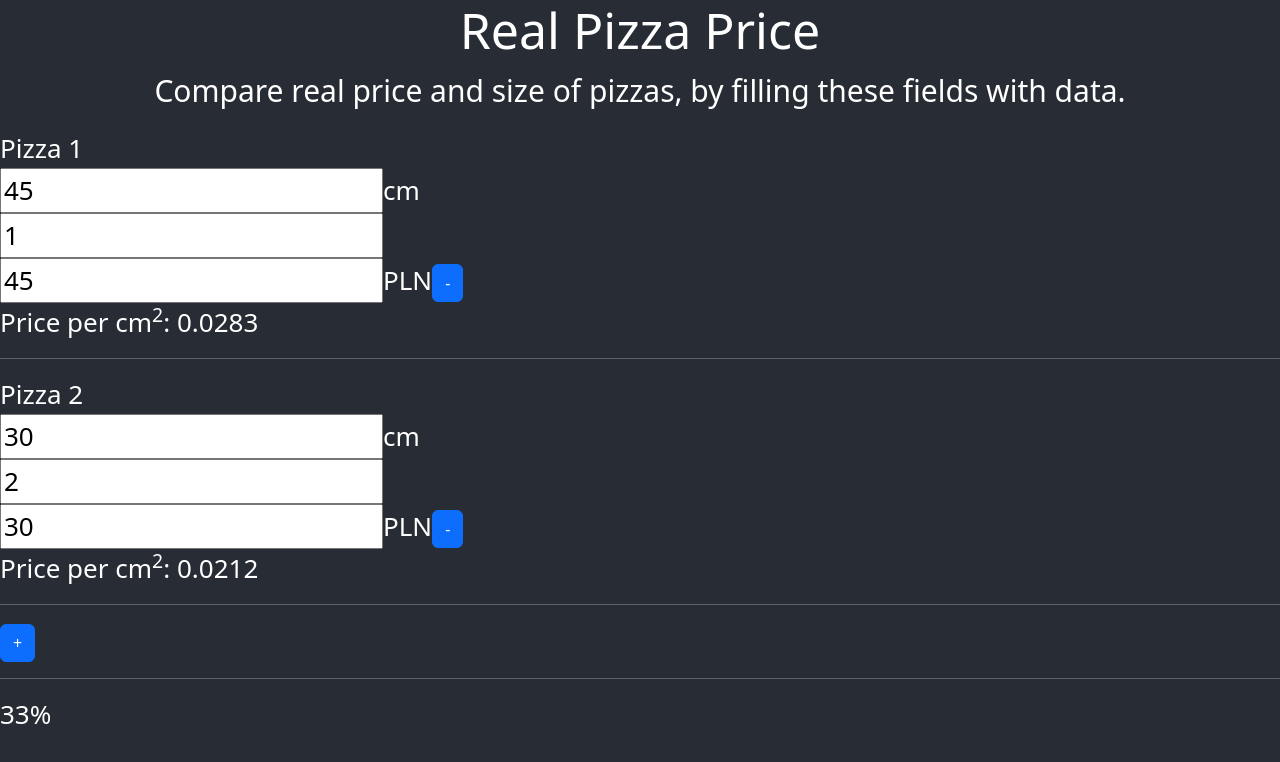
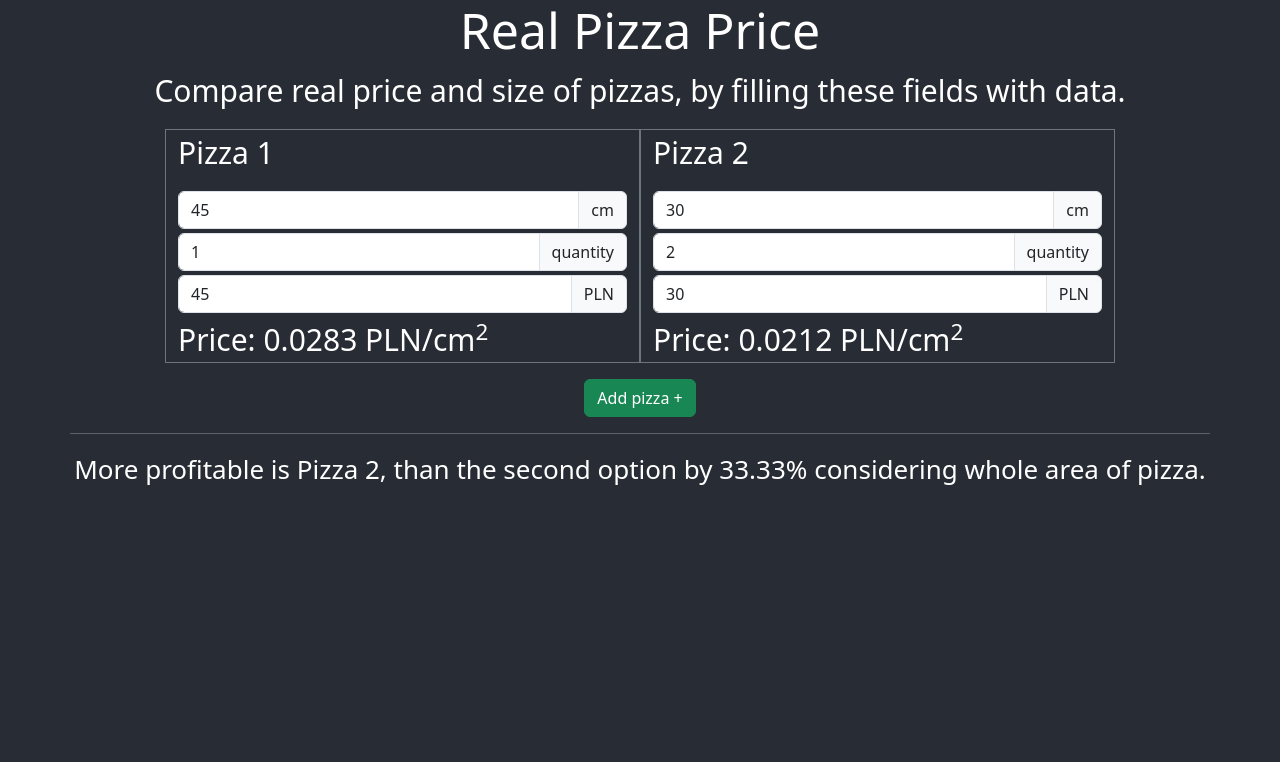
Before and after one commit to ZKuba94/Real-pizza-price, a React (Create React App) app: page / in a window 1280 px wide. Shown: the top 762 px of the page. Built offline with nearby package versions, Linux system fonts and the light colour scheme.

Commit message:
new way of storing data by Map, improve calculations, design, buttons, reduce amount of states

```diff
--- a/src/routes/App.js
+++ b/src/routes/App.js
@@ -4,7 +4,7 @@ import Header from "./Header";
 import PizzaFormTile from "./PizzaFromTile";
 import Result from "./Result"
 import {useState} from "react";
-import {Button} from "react-bootstrap";
+import {Button, Container, Row} from "react-bootstrap";
 
 const measurements = ['cm', 'm', 'in', 'ft'];
 const currencies = ['PLN', 'USD', 'EUR'];
@@ -17,20 +17,12 @@ const currencies = ['PLN', 'USD', 'EUR'];
 // curSet.has('AUD');
 // Array.from(curSet.values());
 //
-// //  6  7   8
-// // [x][x1][x2]
-//
-// const x = { d: '', c: 11 } // x === addr_1231255
-// const x1 = { d: '', c: 11 } // x === addr_1231256
-//
-// const arr = [x, x1];
-// arr.push({ d: '', c: 11})
-//
-// arr[0] // x === addr_1231255
-// arr[1] // x === addr_1231256
-// arr[2] // x === addr_1231257
-
-
+// Array.from(initialPizzasMap.entries())
+//     .map((entry) => {
+//         // [
+//         const [key, {size, quantity, price}] = entry;
+//         return `label: ${key}, price: ${price}`
+//     })
 const initialPizzasMap = new Map([
     [
         1, {price: 45, quantity: 1, size: 45} // [key, value(object mostly)]
@@ -40,34 +32,8 @@ const initialPizzasMap = new Map([
     ]
 ])
 
-
-// initialPizzasMap.set('Pizza 3', {
-//     price: 0, quantity: 1, size: 50,
-// });
-//
-// initialPizzasMap.delete('Pizza 1')
-// initialPizzasMap.get('Pizza 2')
-//
-// Array.from(initialPizzasMap.entries())
-//     .map((entry) => {
-//         // [
-//         const [key, {size, quantity, price}] = entry;
-//         return `label: ${key}, price: ${price}`
-//     })
-//
-// console.log(initialPizzas);
-
-// const pricePerArea = (values) => {
-//     const {size, price, quantity} = values
-//     return size*quantity*price
-// }
-
 function App() {
     const [pizzas, setPizzas] = useState(initialPizzasMap);
-    // const [currency, setCurrency] = useState(currencies[0]);
-
-    // const bestPizza = Array.from(pizzas.values());
-
     const upsertPizza = (key, values) => {
         // pizzas.ref = ADDR_231543
         setPizzas((prevPizzas) => {
@@ -77,7 +43,6 @@ function App() {
             return nextPizzas
         })
     }
-
     const removePizza = (key) => {
         // pizzas.ref = ADDR_231543
         setPizzas((prevPizzas) => {
@@ -87,16 +52,18 @@ function App() {
             return nextPizzas
         })
     }
-
-    const addPizza = () => upsertPizza(Array.from(pizzas.keys()).at(-1) + 1, {price: 30, quantity: 1, size: 30})
-    // Map size === Array length // arr.at(1) === arr[1]
-
-    return (<div className="App">
+    const addPizza = () =>
+        upsertPizza(Array.from(pizzas.keys()).at(-1) + 1, {price: 30, quantity: 1, size: 30})
+    return (
+        <div className="App">
             <Header/>
+            <Container>
+                <Row className='d-flex justify-content-center'>
                     {
                         Array.from(pizzas.entries())
                             .map(([key, object]) => (
                                 <PizzaFormTile
+                                    pizzas={pizzas}
                                     key={key}
                                     label={key}
                                     values={object}
@@ -107,11 +74,15 @@ function App() {
                                 />
                             ))
                     }
-        <Button onClick={addPizza}>+</Button>
+                </Row>
+                <Row className='d-flex justify-content-center'>
+                    <Button variant='success' onClick={addPizza} className='my-3' style={{width: "fit-content"}}>Add pizza +</Button>
                     <hr/>
                     <Result
                         pizzas={pizzas}
                     />
+                </Row>
+            </Container>
         </div>);
 }
 
--- a/src/routes/PizzaFromTile.js
+++ b/src/routes/PizzaFromTile.js
@@ -1,47 +1,84 @@
-import {Button} from "react-bootstrap";
+import {Button, InputGroup, Form, Col, Row} from "react-bootstrap";
 
-const PizzaFormTile = ({values, update, label, remove,measurement,currency}) => {
+const PizzaFormTile = ({pizzas, label, values, measurement, currency, update, remove}) => {
     const {size, price, quantity} = values
     const pricePerArea = () => {
-        return (price/(((Math.PI*(size/2)**2)*quantity))).toFixed(4)
+        return (price / (((Math.PI * (size / 2) ** 2) * quantity))).toFixed(4)
     }
     return (
+        <Col xs={10} sm={5} className='border border-secondary'>
             <div>
-            <label>
-                Pizza {label}
-                <br/>
-                <input
+                <label className='d-flex justify-content-between'>
+                    <p>Pizza {label}</p>
+                    {pizzas.size > 2 ? <Button variant='danger' onClick={remove} className='my-2'>-</Button> : ''}
+                </label>
+                <InputGroup size="md" className='mb-1'>
+                    <Form.Control
+                        type='number'
+                        aria-label="size"
+                        aria-describedby="size"
                         value={size}
-                    type='number'
                         onChange={(e) => {
                             update({...values, size: parseFloat(e.target.value)})
                         }}
                     />
-                {measurement}
-                <br/>
-                <input
+                    <InputGroup.Text id="size">{measurement}</InputGroup.Text>
+                </InputGroup>
+                <InputGroup size="md" className='mb-1'>
+                    <Form.Control
+                        type='number'
+                        aria-label="quantity"
+                        aria-describedby="quantity"
                         value={quantity}
-                    type="number"
                         onChange={(e) => {
                             update({...values, quantity: parseFloat(e.target.value)})
                         }}
                     />
-                <br/>
-                <input
+                    <InputGroup.Text id="quantity">quantity</InputGroup.Text>
+                </InputGroup>
+                <InputGroup size="md" className='mb-1'>
+                    <Form.Control
+                        type='number'
+                        aria-label="price"
+                        aria-describedby="price"
                         value={price}
-                    type="number"
                         onChange={(e) => {
                             update({...values, price: parseFloat(e.target.value)})
                         }}
                     />
-                {currency}
-            </label>
-            <Button onClick={remove}>-</Button>
-            <br/>
-            Price per cm<sup>2</sup>: {pricePerArea()}
-
-            <hr/>
+                    <InputGroup.Text id="price">{currency}</InputGroup.Text>
+                </InputGroup>
+                {/*<br/>*/}
+                {/*<input*/}
+                {/*    value={size}*/}
+                {/*    type='number'*/}
+                {/*    onChange={(e) => {*/}
+                {/*        update({...values, size: parseFloat(e.target.value)})*/}
+                {/*    }}*/}
+                {/*/>*/}
+                {/*{measurement}*/}
+                {/*<br/>*/}
+                {/*<input*/}
+                {/*    value={quantity}*/}
+                {/*    type="number"*/}
+                {/*    onChange={(e) => {*/}
+                {/*        update({...values, quantity: parseFloat(e.target.value)})*/}
+                {/*    }}*/}
+                {/*/>*/}
+                {/*<br/>*/}
+                {/*<input*/}
+                {/*    value={price}*/}
+                {/*    type="number"*/}
+                {/*    onChange={(e) => {*/}
+                {/*        update({...values, price: parseFloat(e.target.value)})*/}
+                {/*    }}*/}
+                {/*/>*/}
+                {/*{currency}*/}
+                {/*</label>*/}
+                {/*<br/>*/}
+                <p className='mb-0'>Price: {pricePerArea()} {currency}/{measurement}<sup>2</sup></p>
             </div>
+        </Col>
     );
 };
 
--- a/src/routes/Result.js
+++ b/src/routes/Result.js
@@ -1,5 +1,4 @@
 const Result = (pizzas) => {
-    let message =''
     const pizzasMap = pizzas.pizzas
     const pizzaAreas = Array.from(pizzasMap.entries())
         .map(([key, object]) => {
@@ -18,43 +17,30 @@ const Result = (pizzas) => {
     let bestValue = Infinity
     let secondOption = null
     let secondValue = Infinity
-    const resultPercentage = (calculationsMap) => {
-        calculationsMap.forEach((obj,key)=>{
+    const calculationsSecond = (calculationsBest) => {
+        calculationsBest.forEach((obj,key)=>{
             if (obj.pricePerArea<secondValue) {
                 secondValue = obj.pricePerArea
                 secondOption = [key, obj]
             }
         })
     }
-    const calculationsMap = new Map(costsCalculations)
-    calculationsMap.forEach((obj,key)=> {
+    const calculationsBest = new Map(costsCalculations)
+    calculationsBest.forEach((obj,key)=> {
         if (obj.pricePerArea<bestValue) {
             bestValue = obj.pricePerArea
             bestOption = [key, obj]
         }
     })
-    calculationsMap.delete(bestOption[0])
-    resultPercentage(calculationsMap)
-    // const resultPercentage = (pricesPerArea, bestOption) => {
-    //     const pricesPerAreaUpdated = pricesPerArea.slice()
-    //     pricesPerAreaUpdated.splice(pricesPerAreaUpdated.findIndex(el=>el===Math.min(...pricesPerArea)),1)
-    //     const secondOption = Math.min(...pricesPerAreaUpdated)
-    //     return message = `
-    //     Best option is pizza ${pricesPerArea.findIndex(el => el === Math.min(...pricesPerArea)) + 1}
-    //     `
-    // }
-    //
-    // if (costsCalculations.every((el,key)=> el. === )) {
-    //     return message = 'Each pizza is equally profitable!'
-    // } else {
-    //     resultPercentage(costsCalculations,Math.min(...pricesPerArea))
-    // }
-
-    const messageText = (secondOption[1].totalCost / bestOption[1].totalCost - 1).toFixed(2) * 100
-
+    calculationsBest.delete(bestOption[0])
+    calculationsSecond(calculationsBest)
+    const percentageValue = ((secondOption[1].totalCost / bestOption[1].totalCost - 1) * 100).toFixed(2)
+    const message = !(bestValue===secondValue)?`More profitable is Pizza ${bestOption[0]},
+    than the second option by ${percentageValue}% considering whole area of pizza.`
+        :`Pizza ${bestOption[0]} is equally profitable than second option considering whole area of pizza.`
     return (
         <>
-            {messageText}%
+            {message}
         </>
     )
 }
```
Also changed, not shown: src/routes/ResultText.js (deleted, +0 -87 lines). Lines whose indentation alone changed are shown as unchanged.
